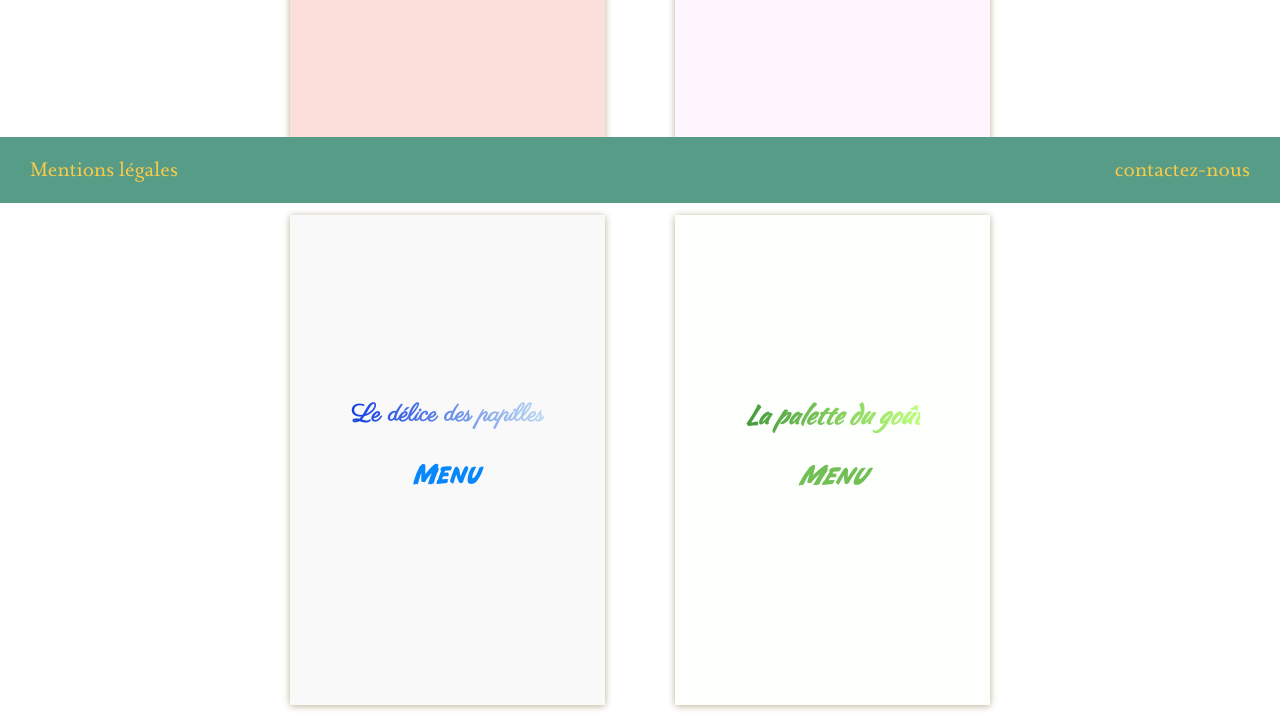
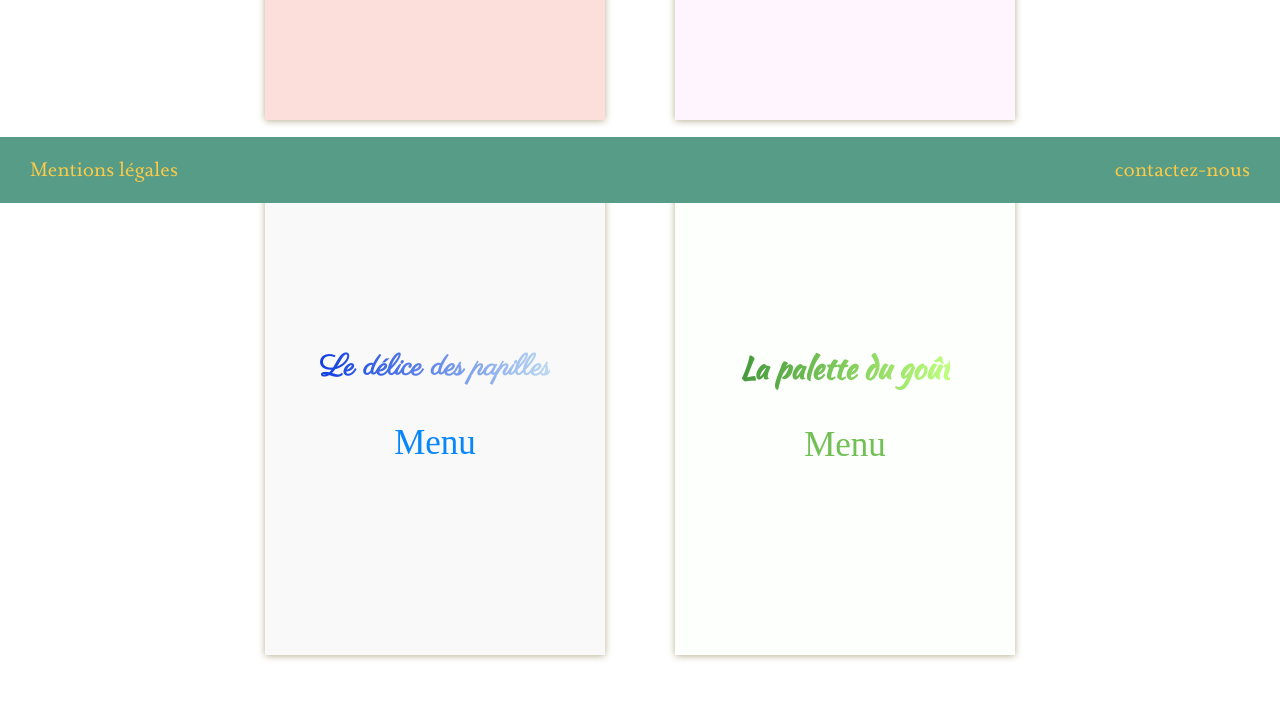
Before and after one commit to GeoffroyAlarcon/Projet3-OC, a website: page index.html in a window 1280 px wide. Shown: the part 597-1319 px from the top of the page. Drawn offline with Linux system fonts and the light colour scheme; a web font is replaced by a local one.

Commit message:
fidélité maquette

```diff
--- a/index.html
+++ b/index.html
@@ -37,46 +37,59 @@
 <body>
 
 
+        <header>
 
-    <header>
     <a href="index.html">
             <div class="logo">
                 <img src="img/logo_ohmyfood.png" alt="logo ohmyfoody"></div>
-    </header></a>
+       </a>
+   </header>
 
     <main>
         <div class="container accueil">
 
             <div class="menu-1 enchantée shadow">
+
+                <a href="LaNoteEnchantée.html">
                     <div class="titre menu-anim">
-                    <a href="LaNoteEnchantée.html">
                         <img src="img/titre_index/note.png" alt=" note de musique">
                         <h2> la note Enchantée</h2>
-                        <p>MENU </p> </a>
+                        <p>MENU </p>
                     </div>
+                </a>
             </div>
+
+
             <div class=" menu-2 shadow">
+                <a href="lechicàlafrançaise.html">
                     <div class="titre menu-anim">
-                    <a href="lechicàlafrançaise.html">
                         <h2> Le chic à la Française</h2>
                         <p> Menu</p>
+
+                    </div>
                 </a>
             </div>
-            </div>
+
+
             <div class=" menu-3 shadow">
-                <div class="titre menu-anim "> <a href="ledélice.html">
+                <a href="ledélice.html">
+                    <div class="titre menu-anim ">
                         <h2>Le délice des papilles</h2>
                         <p>Menu </p>
+
+                    </div>
                 </a>
             </div>
-            </div>
+
             <div class="  menu-4 shadow">
+                <a href="lapalette.html">
                     <div class="titre menu-anim">
-                    <a href="lapalette.html">
+
                         <h2>La palette du goût</h2>
                         <p>Menu</p>
+
+                    </div>
                 </a>
-                </div>
             </div>
 
         </div>
@@ -90,18 +103,20 @@
     </main>
 
     <footer>
+        <a href="mentions_légales.html">
             <div class="containerfooter">
-            <a href="mentions_légales.html">
+
                 <div class="legal">
                     <p>Mentions légales </p>
                 </div>
         </a>
+        <a href="mailto:ohmyfood@fake.com">
+            <div class="contact">
 
-            <div class="contact">
-                <a href="mailto:ohmyfood@fake.com">
                 <p> contactez-nous</p>
+
+            </div>
         </a>
-            </div></a>
 
         </div>
 
--- a/sass/base/_typography.scss
+++ b/sass/base/_typography.scss
@@ -55,13 +55,19 @@ margin: auto;
 }
 
 
+.titremenu{
+p{
+font-size: 40px;
+font-family: "charis";
+}
+}
+
 main{
-    p{
-        text-align: justify;
-        }
 
     a{
     text-decoration: none;
+    margin: auto;
+    display: flex;
 }
 
 .accueil{
@@ -127,9 +133,9 @@ font-size: 40px;
 
 .accueil{
 p{
+font-size: 35px;
+}
+h2{
 font-size: 30px;
 }
-h2{
-font-size: 25px;
 }
-}
--- a/sass/layout/_container.scss
+++ b/sass/layout/_container.scss
@@ -1,5 +1,5 @@
 .container{
-    max-width: 700px;
+    max-width: 750px;
 margin: auto;
 text-align: center;
 padding: 20px 0;
--- a/sass/layout/accueil.scss
+++ b/sass/layout/accueil.scss
@@ -5,7 +5,7 @@
     grid-template-columns:  1fr 1fr;
     grid-gap: 70px;
     grid-template-rows: 1fr 1fr;
-    height:  1050px;
+    height:  1000px;
  padding: 70px 0;
 img{
 width: 200px;
@@ -77,7 +77,7 @@ font-family: "segoe";
 }
 p{
 color: #0887fb;
-font-family:"comics";
+font-family:"charis";
 }
     }
 
@@ -87,7 +87,6 @@ font-family:"comics";
         grid-column:2;
         grid-row: 2;
         display: flex;
-        font-style: italic;
         background-color: #fdfffd;
     h2{
         background:  -webkit-linear-gradient(left, #45993d,#bfff7e );
@@ -97,7 +96,7 @@ font-family:"comics";
     }
 p {
 color: #72bf56;
-font-family: "comics";
+font-family: "charis";
 }
 }
 
--- a/sass/layout/box_menu.scss
+++ b/sass/layout/box_menu.scss
@@ -15,7 +15,7 @@ padding: 20px;
 box-shadow:  1px -2px 10px 0px  rgb(216, 212, 212);
 
       h1 {
-font-size: 32px;
+font-size: 50px;
   }
 
   h2{
--- a/sass/utils/_mixins.scss
+++ b/sass/utils/_mixins.scss
@@ -81,8 +81,11 @@ font-weight: bolder;
 max-width: 650px;
 h2{
 font-size: 20px;
+}}
+.accueil .menu-2 h2 {
+font-size: 16px;
 }
-}
+
 .orga-menu{
 margin: auto;
 }
@@ -179,6 +182,11 @@ font-size: 20px;
   margin: auto;
   }
   }
+  .titremenu{
+    p{
+  font-size: 20px;
+    }
+  }
     .box-menu{
 
     height: auto;
```
Also changed, not shown: LaNoteEnchantée.html (+1 -1 lines), lapalette.html (+1 -1 lines), lechicàlafrançaise.html (+1 -1 lines), ledélice.html (+1 -1 lines), css/style.css, 1 other file. Lines whose indentation alone changed are shown as unchanged.
